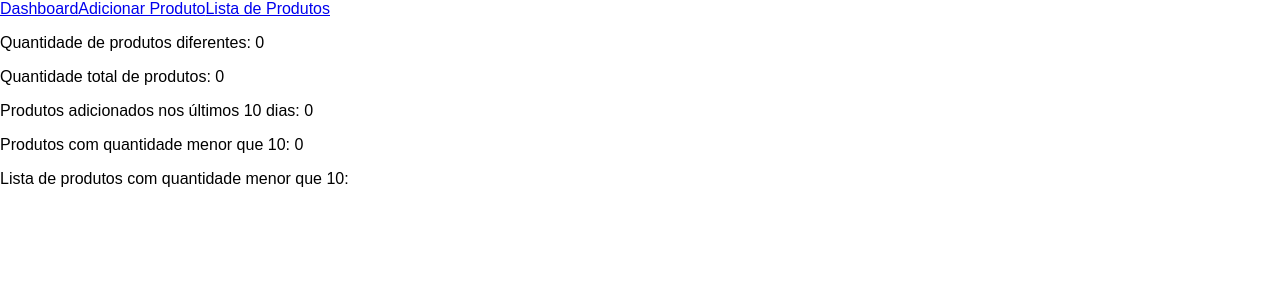
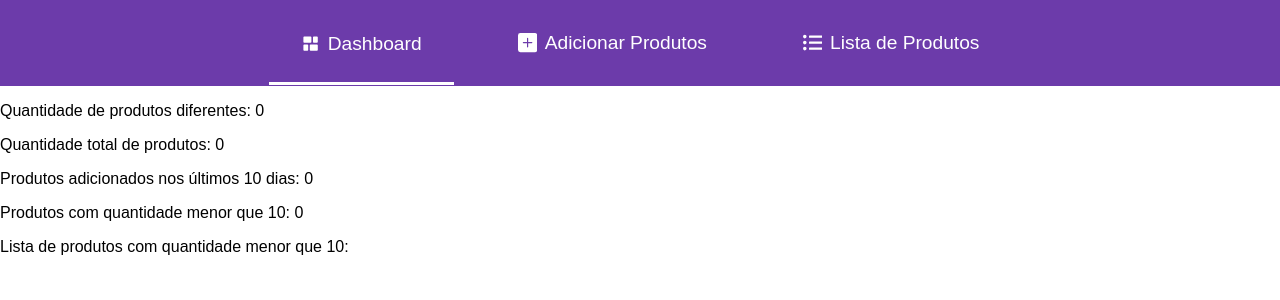
Before and after one commit to fabiomoretao/gestor-de-estoque, a React (Vite) app: page / in a window 1280 px wide. Shown: the top 300 px of the page. Built offline with nearby package versions, Linux system fonts and the light colour scheme.

Commit message:
feat(component): cria um header de navegacao entre as paginas

```diff
--- a/src/Layout.tsx
+++ b/src/Layout.tsx
@@ -1,18 +1,38 @@
 import { Link, Outlet } from "react-router-dom";
+import styles from "./layout.module.css"
+import { RiDashboardHorizontalFill } from "react-icons/ri";
+import { BsPlusSquareFill } from "react-icons/bs";
+import { FaListUl } from "react-icons/fa";
+import { useState } from "react";
 
 export default function Layout() {
+    const [clicked, setClicked] = useState('/')
     return (
         <div>
-            <header>
-                <nav>
-                    <Link to='/'>Dashboard</Link>
-                    <Link to='/new-product'>Adicionar Produto</Link>
-                    <Link to='/products-list'>Lista de Produtos</Link>
-                </nav>
+            <header className={styles.header}>
+                <Link
+                    to='/'
+                    className={`${styles.link}  ${clicked === '/' ? styles.linkClicked : ''}`}
+                    onClick={() => setClicked('/')}
+                >
+                    <RiDashboardHorizontalFill />Dashboard
+                </Link>
+                <Link
+                    to='/new-product'
+                    className={`${styles.link}  ${clicked === '/new-product' ? styles.linkClicked : ''}`}
+                    onClick={() => setClicked('/new-product')}
+                ><BsPlusSquareFill />Adicionar Produtos
+                </Link>
+                <Link
+                    to='/products-list'
+                    className={`${styles.link}  ${clicked === '/products-list' ? styles.linkClicked : ''}`}
+                    onClick={() => setClicked('/products-list')}
+                ><FaListUl />Lista de Produtos
+                </Link>
             </header>
             <main>
                 <Outlet />
             </main>
-        </div>
+        </div >
     )
 }
--- /dev/null
+++ b/src/layout.module.css
@@ -0,0 +1,23 @@
+.header {
+  display: flex;
+  background-color: #6c3baa;
+  gap: 2rem;
+  justify-content: center;
+  align-items: center;
+  width: 100vw;
+}
+
+.link {
+  display: flex;
+  align-items: center;
+  color: #fff;
+  font-size: 1.2rem;
+  gap: 0.5rem;
+  padding: 2rem;
+  text-decoration: none;
+}
+
+.linkClicked {
+  padding-bottom: 1.7rem;
+  border-bottom: solid 3px #fff;
+}
```
Also changed, not shown: src/index.css (line endings or trailing spaces).
